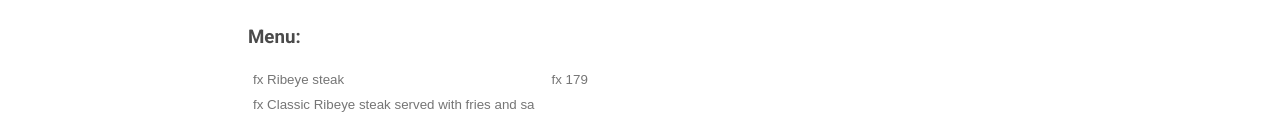
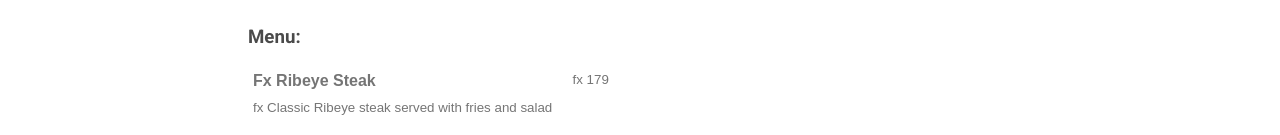
Before and after one commit to Arth101/menu-generator, a plain HTML site: page menu-gen.html in a window 1280 px wide. Shown: the part 188-323 px from the top of the page. Drawn offline with nearby package versions, Linux system fonts and the light colour scheme; files that its build step writes are made by us from their sources.

Commit message:
plz work

```diff
--- a/styles/scss/style.scss
+++ b/styles/scss/style.scss
@@ -65,7 +65,7 @@ form input[type="radio"] {
   font-size: 1.7em;
 }
 
-.menu-item {
+.menu-item, .item-name {
   font-size: 1em;
   font-weight: bold;
   text-transform: capitalize;
```
